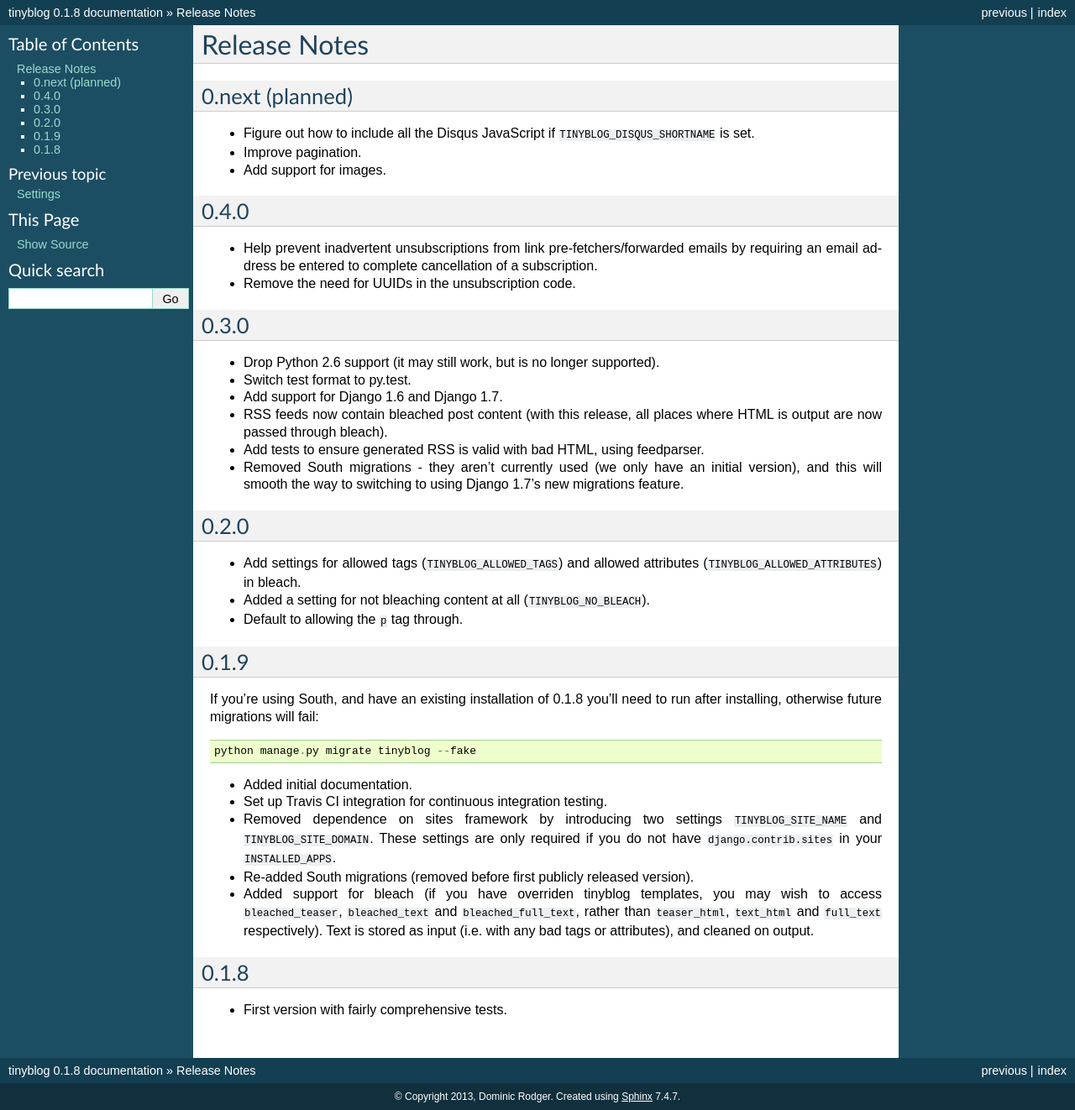
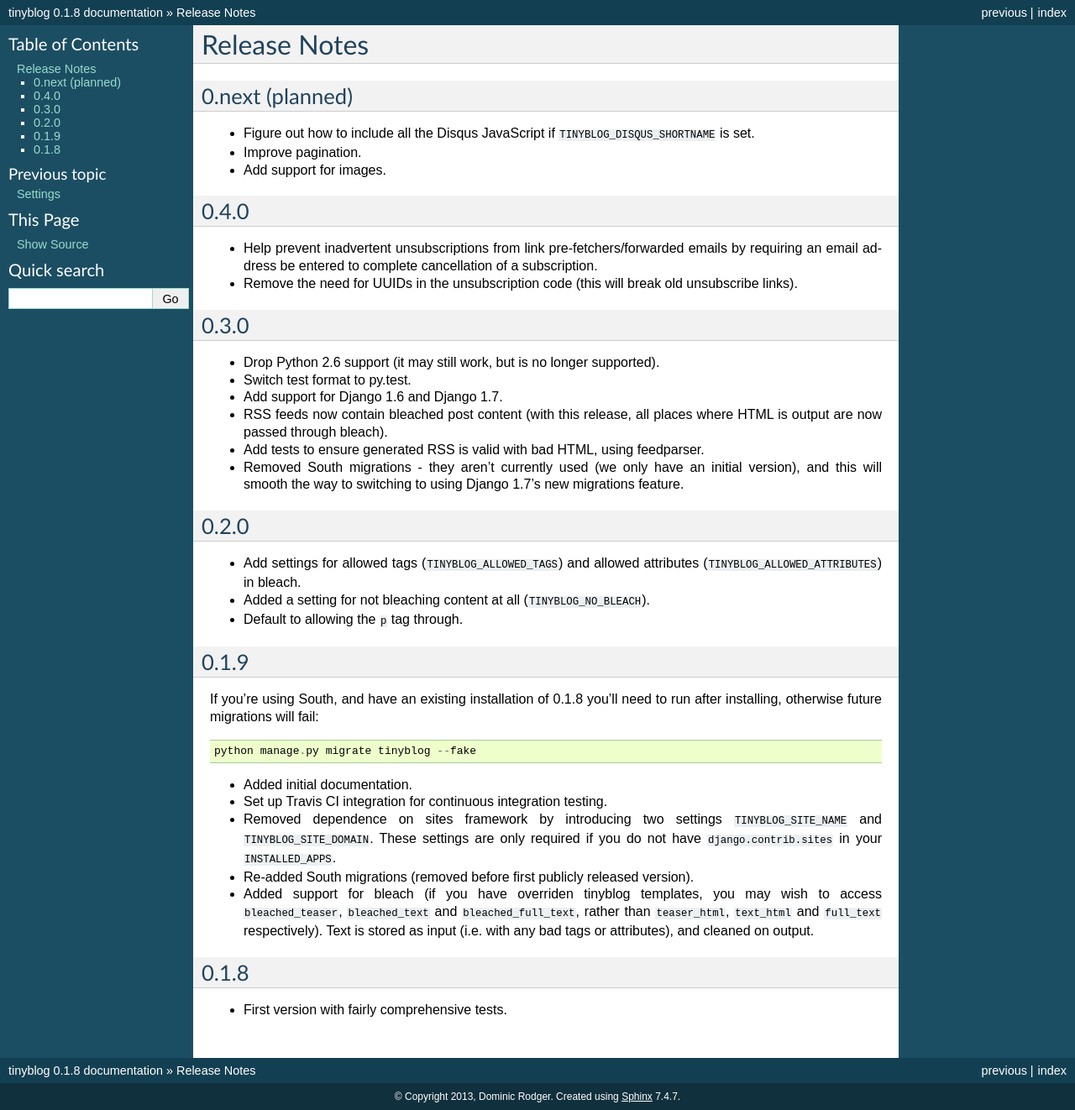
Before and after one commit to dominicrodger/tinyblog, a Sphinx documentation site: the page built from docs/release_notes.rst, in a window 1280 px wide. Shown: the whole page at 84% size. Built offline with Sphinx 7.4.7, drawn with Linux system fonts in a browser that asks for light colours.

Commit message:
Update 0.4.0 release notes

```diff
--- a/docs/release_notes.rst
+++ b/docs/release_notes.rst
@@ -15,7 +15,8 @@
 * Help prevent inadvertent unsubscriptions from link
   pre-fetchers/forwarded emails by requiring an email address be
   entered to complete cancellation of a subscription.
-* Remove the need for UUIDs in the unsubscription code.
+* Remove the need for UUIDs in the unsubscription code (this will
+  break old unsubscribe links).
 
 0.3.0
 =====
```
